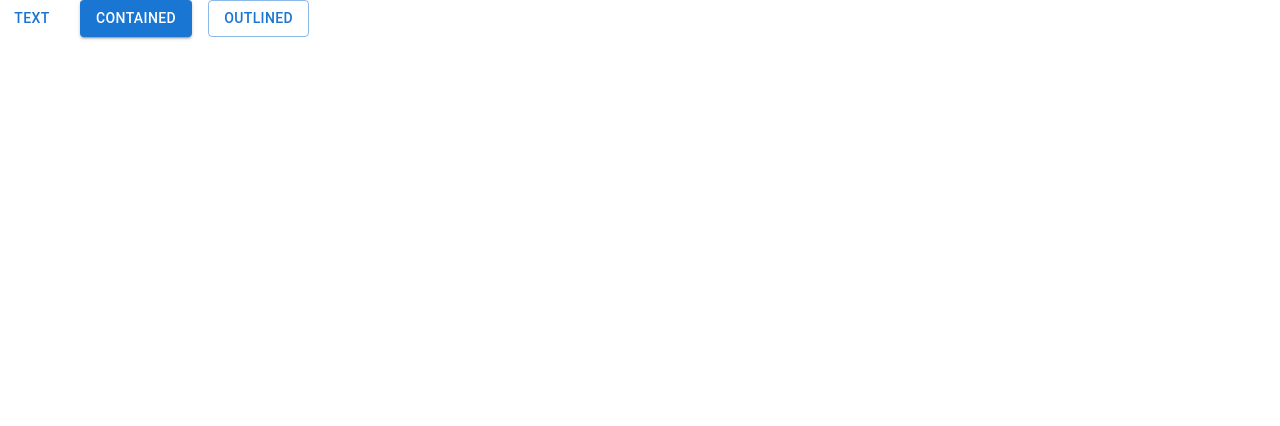
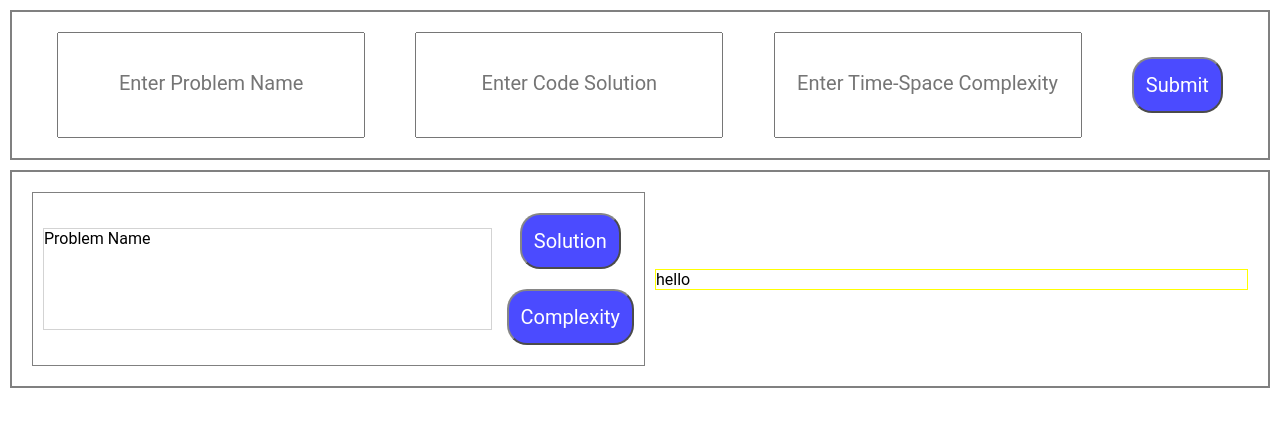
Before and after one commit to saranyavinjarapu/Leetcode150, a React (Create React App) app: page / in a window 1280 px wide. Shown: the top 426 px of the page. Built offline with nearby package versions, Linux system fonts and the light colour scheme.

Commit message:
setup the problem details layout

```diff
--- a/package.json
+++ b/package.json
@@ -3,11 +3,6 @@
   "version": "0.1.0",
   "private": true,
   "dependencies": {
-    "@emotion/react": "^11.10.5",
-    "@emotion/styled": "^11.10.5",
-    "@fontsource/roboto": "^4.5.8",
-    "@mui/icons-material": "^5.11.0",
-    "@mui/material": "^5.11.8",
     "@testing-library/jest-dom": "^5.16.5",
     "@testing-library/react": "^13.4.0",
     "@testing-library/user-event": "^13.5.0",
--- a/src/App.js
+++ /dev/null
@@ -1,15 +0,0 @@
-import "./App.css";
-import Button from "@mui/material/Button";
-import Stack from "@mui/material/Stack";
-
-function App() {
-  return (
-    <Stack spacing={2} direction="row">
-      <Button variant="text">Text</Button>
-      <Button variant="contained">Contained</Button>
-      <Button variant="outlined">Outlined</Button>
-    </Stack>
-  );
-}
-
-export default App;
--- /dev/null
+++ b/src/components/Input/Input.js
@@ -0,0 +1,15 @@
+import React from "react";
+import styles from "./Input.module.css";
+
+const Input = () => {
+  return (
+    <div className={styles.Input}>
+      <input type="text" placeholder="Enter Problem Name" />
+      <input type="textarea" placeholder="Enter Code Solution" />
+      <input type="textarea" placeholder="Enter Time-Space Complexity" />
+      <button>Submit</button>
+    </div>
+  );
+};
+
+export default Input;
--- /dev/null
+++ b/src/components/Input/Input.module.css
@@ -0,0 +1,18 @@
+.Input {
+  display: flex;
+  justify-content: space-around;
+  border: 2px solid gray;
+  margin: 10px;
+  padding: 20px;
+}
+
+.Input input {
+  min-width: 300px;
+  min-height: 100px;
+}
+
+input::placeholder {
+  opacity: 1; /* Firefox */
+  font-size: 20px;
+  text-align: center;
+}
--- /dev/null
+++ b/src/components/Layout/Layout.js
@@ -0,0 +1,19 @@
+import React from "react";
+import styles from "./Layout.module.css";
+
+const Layout = ({ problem_id }) => {
+  return (
+    <div className={styles.Layout}>
+      <div className={styles.LayoutItemsContainer}>
+        <div className={styles.ProblemName}>Problem Name </div>
+        <div className={styles.LayoutButtonGroup}>
+          <button>Solution</button>
+          <button>Complexity</button>
+        </div>
+      </div>
+      <div className={styles.LayoutDescriptionContainer}>hello</div>
+    </div>
+  );
+};
+
+export default Layout;
--- /dev/null
+++ b/src/components/Layout/Layout.module.css
@@ -0,0 +1,44 @@
+.Layout {
+  border: 2px solid grey;
+  margin: 10px;
+  padding: 20px;
+  display: flex;
+}
+
+.LayoutItemsContainer {
+  display: flex;
+  flex: 1;
+  border: 1px solid gray;
+  padding: 10px;
+  justify-content: space-around;
+}
+
+.ProblemName {
+  border: 1px solid lightgray;
+  flex: 1;
+  min-height: 100px;
+  margin-right: 15px;
+}
+
+.LayoutButtonGroup {
+  display: flex;
+  gap: 20px;
+  flex-direction: column;
+  padding: 10px 0px 10px 0px;
+}
+
+.LayoutDescriptionContainer {
+  border: 1px solid yellow;
+  flex: 1;
+  margin-left: 10px;
+  min-height: 100%;
+}
+
+button {
+  background-color: blue;
+  color: white;
+  padding: 14px 12px;
+  border-radius: 20px;
+  font-size: 20px;
+  opacity: 70%;
+}
--- a/src/index.js
+++ b/src/index.js
@@ -1,11 +1,7 @@
 import React from "react";
 import ReactDOM from "react-dom/client";
 
-import App from "./App";
+import App from "./pages/App";
 
 const root = ReactDOM.createRoot(document.getElementById("root"));
-root.render(
-  <React.StrictMode>
-    <App />
-  </React.StrictMode>
-);
+root.render(<App />);
--- /dev/null
+++ b/src/pages/App.js
@@ -0,0 +1,8 @@
+import "./App.css";
+import Home from "./Home";
+
+function App() {
+  return <Home></Home>;
+}
+
+export default App;
--- /dev/null
+++ b/src/pages/Home.js
@@ -0,0 +1,14 @@
+import React from "react";
+import Input from "../components/Input/Input";
+import Layout from "../components/Layout/Layout";
+
+const Home = () => {
+  return (
+    <>
+      <Input></Input>
+      <Layout></Layout>
+    </>
+  );
+};
+
+export default Home;
```
Also changed, not shown: src/pages/App.css (renamed from src/App.css), 1 other file (tests, documents, lock files or other folders).
